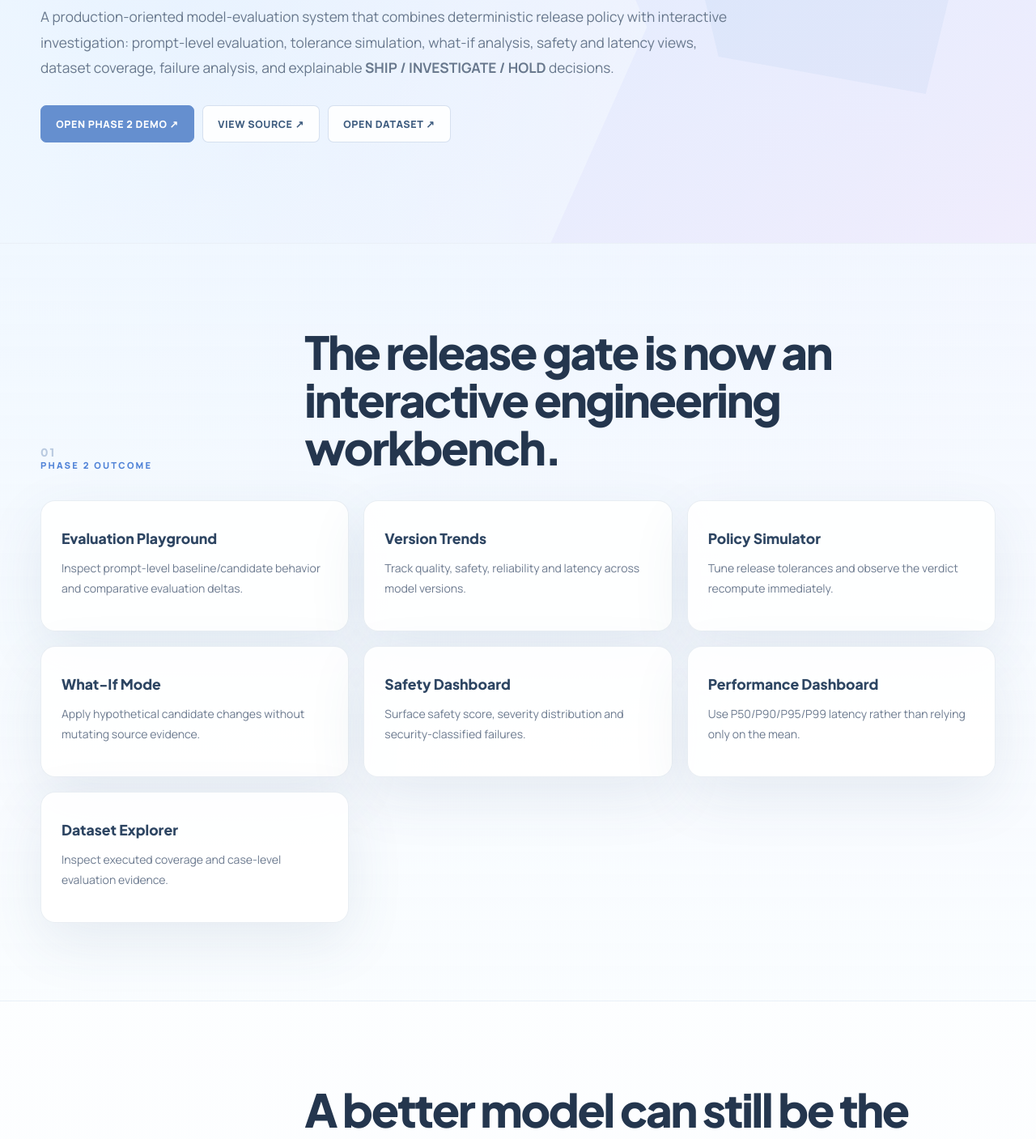
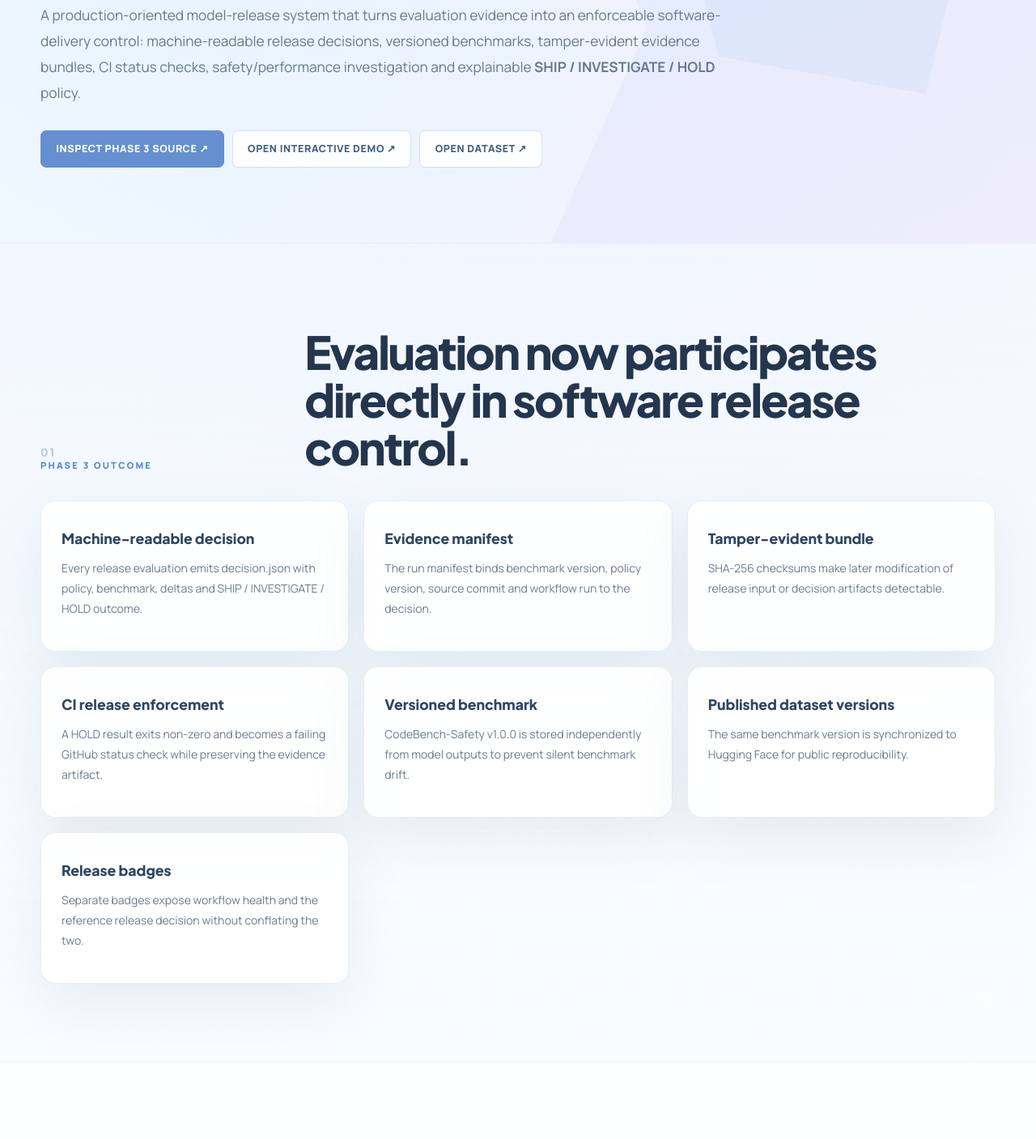
Before and after one commit to h00w/h00w.github.io, a Next.js app: page /model-quality-release-gate in a window 1280 px wide. Shown: the part 460-1867 px from the top of the page at 81% size. Built offline with nearby package versions, Linux system fonts and the light colour scheme.

Commit message:
portfolio: upgrade release control case study to Phase 3

```diff
--- a/app/model-quality-release-gate/page.tsx
+++ b/app/model-quality-release-gate/page.tsx
@@ -3,43 +3,43 @@ import Link from "next/link";
 
 export const metadata: Metadata = {
   title: "AI Model Release Control Center | Hendar Mawan, PhD",
-  description: "Interactive AI model release engineering: evaluation playground, baseline/candidate comparison, policy simulation, what-if analysis, safety/performance dashboards, dataset exploration and explainable SHIP / INVESTIGATE / HOLD decisions.",
+  description: "Enforceable AI model release engineering with machine-readable decisions, CI gating, tamper-evident evidence, versioned benchmarks, safety/performance analysis and explainable SHIP / INVESTIGATE / HOLD policy.",
 };
 
 const links = [
-  ["GitHub Source", "https://github.com/h00w/model-quality-release-gate", "Source of truth for release policy, React control center, tests, CI and publication automation."],
-  ["Hugging Face Space", "https://huggingface.co/spaces/h0000w/model-quality-release-gate", "Canonical interactive Phase 2 demo: dashboard, playground, release simulator, safety and performance views."],
-  ["Evaluation Dataset", "https://huggingface.co/datasets/h0000w/model-quality-release-gate", "Public evaluation evidence and normalized result schema."],
-  ["Hugging Face Model Card", "https://huggingface.co/h0000w/model-quality-release-gate", "Methodology, release policy and artifact index."],
+  ["GitHub Source", "https://github.com/h00w/model-quality-release-gate", "Source of truth for release policy, evidence generator, CI enforcement, tests and publication automation."],
+  ["Hugging Face Space", "https://huggingface.co/spaces/h0000w/model-quality-release-gate", "Interactive evaluation workbench: dashboard, playground, simulator, safety and performance views."],
+  ["Versioned Dataset", "https://huggingface.co/datasets/h0000w/model-quality-release-gate", "Published CodeBench-Safety benchmark versions and evaluation evidence."],
+  ["Methodology Card", "https://huggingface.co/h0000w/model-quality-release-gate", "Release policy, methodology and artifact index."],
 ];
 
-const phase2 = [
-  ["Evaluation Playground", "Inspect prompt-level baseline/candidate behavior and comparative evaluation deltas."],
-  ["Version Trends", "Track quality, safety, reliability and latency across model versions."],
-  ["Policy Simulator", "Tune release tolerances and observe the verdict recompute immediately."],
-  ["What-If Mode", "Apply hypothetical candidate changes without mutating source evidence."],
-  ["Safety Dashboard", "Surface safety score, severity distribution and security-classified failures."],
-  ["Performance Dashboard", "Use P50/P90/P95/P99 latency rather than relying only on the mean."],
-  ["Dataset Explorer", "Inspect executed coverage and case-level evaluation evidence."],
+const phase3 = [
+  ["Machine-readable decision", "Every release evaluation emits decision.json with policy, benchmark, deltas and SHIP / INVESTIGATE / HOLD outcome."],
+  ["Evidence manifest", "The run manifest binds benchmark version, policy version, source commit and workflow run to the decision."],
+  ["Tamper-evident bundle", "SHA-256 checksums make later modification of release input or decision artifacts detectable."],
+  ["CI release enforcement", "A HOLD result exits non-zero and becomes a failing GitHub status check while preserving the evidence artifact."],
+  ["Versioned benchmark", "CodeBench-Safety v1.0.0 is stored independently from model outputs to prevent silent benchmark drift."],
+  ["Published dataset versions", "The same benchmark version is synchronized to Hugging Face for public reproducibility."],
+  ["Release badges", "Separate badges expose workflow health and the reference release decision without conflating the two."],
 ];
 
 export default function ModelQualityReleaseGatePage(){
  return <>
   <header className="nav"><div className="shell nav-inner"><Link href="/" className="brand">HENDAR<span>.</span></Link><nav className="nav-links"><Link href="/">Portfolio</Link><Link href="/agentic-ai/">Agentic AI Academy</Link><a href="https://github.com/h00w/model-quality-release-gate" target="_blank" rel="noreferrer">GitHub ↗</a></nav></div></header>
   <main>
-   <section className="hero" style={{paddingTop:140,paddingBottom:70}}><div className="shell"><div style={{maxWidth:980}}><div className="hero-eyebrow">PHASE 2 COMPLETE · AI EVALUATION · RELEASE ENGINEERING</div><h1 className="display" style={{fontSize:"clamp(3rem,7vw,6.5rem)",lineHeight:.92}}>AI Model Release Control Center</h1><div className="hero-role" style={{marginTop:22}}>Evaluate → Compare → Investigate → Simulate → Gate → Ship</div><p className="muted" style={{maxWidth:860,fontSize:"1.08rem",lineHeight:1.85,marginTop:22}}>A production-oriented model-evaluation system that combines deterministic release policy with interactive investigation: prompt-level evaluation, tolerance simulation, what-if analysis, safety and latency views, dataset coverage, failure analysis, and explainable <strong>SHIP / INVESTIGATE / HOLD</strong> decisions.</p><div className="hero-actions" style={{marginTop:30}}><a className="btn btn-primary" href="https://huggingface.co/spaces/h0000w/model-quality-release-gate" target="_blank" rel="noreferrer">Open Phase 2 Demo ↗</a><a className="btn btn-ghost" href="https://github.com/h00w/model-quality-release-gate" target="_blank" rel="noreferrer">View Source ↗</a><a className="btn btn-ghost" href="https://huggingface.co/datasets/h0000w/model-quality-release-gate" target="_blank" rel="noreferrer">Open Dataset ↗</a></div></div></div></section>
+   <section className="hero" style={{paddingTop:140,paddingBottom:70}}><div className="shell"><div style={{maxWidth:980}}><div className="hero-eyebrow">PHASE 3 COMPLETE · AI EVALUATION · RELEASE ENGINEERING · CI GOVERNANCE</div><h1 className="display" style={{fontSize:"clamp(3rem,7vw,6.5rem)",lineHeight:.92}}>AI Model Release Control Center</h1><div className="hero-role" style={{marginTop:22}}>Evaluate → Compare → Investigate → Simulate → Gate → Enforce → Ship</div><p className="muted" style={{maxWidth:880,fontSize:"1.08rem",lineHeight:1.85,marginTop:22}}>A production-oriented model-release system that turns evaluation evidence into an enforceable software-delivery control: machine-readable release decisions, versioned benchmarks, tamper-evident evidence bundles, CI status checks, safety/performance investigation and explainable <strong>SHIP / INVESTIGATE / HOLD</strong> policy.</p><div className="hero-actions" style={{marginTop:30}}><a className="btn btn-primary" href="https://github.com/h00w/model-quality-release-gate" target="_blank" rel="noreferrer">Inspect Phase 3 Source ↗</a><a className="btn btn-ghost" href="https://huggingface.co/spaces/h0000w/model-quality-release-gate" target="_blank" rel="noreferrer">Open Interactive Demo ↗</a><a className="btn btn-ghost" href="https://huggingface.co/datasets/h0000w/model-quality-release-gate" target="_blank" rel="noreferrer">Open Dataset ↗</a></div></div></div></section>
 
-   <section className="section section-soft"><div className="shell"><div className="section-heading"><div><div className="section-index">01</div><div className="kicker">Phase 2 outcome</div></div><h2 className="section-title">The release gate is now an interactive engineering workbench.</h2></div><div className="card-grid">{phase2.map(([t,c])=><article className="glass card" key={t}><h3>{t}</h3><p className="muted" style={{lineHeight:1.78,fontSize:14}}>{c}</p></article>)}</div></div></section>
+   <section className="section section-soft"><div className="shell"><div className="section-heading"><div><div className="section-index">01</div><div className="kicker">Phase 3 outcome</div></div><h2 className="section-title">Evaluation now participates directly in software release control.</h2></div><div className="card-grid">{phase3.map(([t,c])=><article className="glass card" key={t}><h3>{t}</h3><p className="muted" style={{lineHeight:1.78,fontSize:14}}>{c}</p></article>)}</div></div></section>
 
-   <section className="section"><div className="shell"><div className="section-heading"><div><div className="section-index">02</div><div className="kicker">Release semantics</div></div><h2 className="section-title">A better model can still be the wrong release.</h2></div><div className="card-grid">{[["SHIP","All critical constraints pass and quality is stable or improved."],["INVESTIGATE","A non-critical regression or adverse trade-off requires engineering review."],["HOLD","A critical safety issue or material reliability/correctness regression blocks promotion."]].map(([t,c])=><article className="glass card" key={t}><div className="kicker">{t}</div><h3>{t}</h3><p className="muted" style={{lineHeight:1.78,fontSize:14}}>{c}</p></article>)}</div></div></section>
+   <section className="section"><div className="shell"><div className="section-heading"><div><div className="section-index">02</div><div className="kicker">Enforcement semantics</div></div><h2 className="section-title">A HOLD decision is no longer advisory.</h2></div><div className="card-grid">{[["SHIP","All critical constraints pass. CI succeeds and the candidate is eligible for promotion."],["INVESTIGATE","The gate preserves a successful status but explicitly requires engineering review by process."],["HOLD","The release-gate workflow exits non-zero. When configured as a required status check, GitHub blocks merge/promotion."]].map(([t,c])=><article className="glass card" key={t}><div className="kicker">{t}</div><h3>{t}</h3><p className="muted" style={{lineHeight:1.78,fontSize:14}}>{c}</p></article>)}</div></div></section>
 
-   <section className="section section-soft"><div className="shell"><div className="section-heading"><div><div className="section-index">03</div><div className="kicker">Architecture</div></div><h2 className="section-title">Evidence, policy and simulation remain separate concerns.</h2></div><div className="glass card" style={{padding:30}}><pre style={{whiteSpace:"pre-wrap",lineHeight:1.8}}>Baseline evaluation     Candidate evaluation{"\n"}        │                     │{"\n"}        └──────────┬──────────┘{"\n"}                   ↓{"\n"}           Metric Aggregation{"\n"}                   ↓{"\n"}          Regression Detection{"\n"}                   ↓{"\n"}            Failure Analysis{"\n"}                   ↓{"\n"}        Policy + What-If Simulation{"\n"}                   ↓{"\n"}        SHIP / INVESTIGATE / HOLD{"\n"}                   ↓{"\n"} Playground · Safety · Performance{"\n"} Dataset Explorer · Evidence Export</pre></div></div></section>
+   <section className="section section-soft"><div className="shell"><div className="section-heading"><div><div className="section-index">03</div><div className="kicker">Evidence architecture</div></div><h2 className="section-title">The decision is reproducible from versioned inputs.</h2></div><div className="glass card" style={{padding:30}}><pre style={{whiteSpace:"pre-wrap",lineHeight:1.8}}>Versioned benchmark + Candidate evidence{"\n"}                 ↓{"\n"}         Machine-readable gate{"\n"}                 ↓{"\n"} decision.json · manifest.json{"\n"} checksums.sha256 · summary.md{"\n"}                 ↓{"\n"}       Upload evidence artifact{"\n"}                 ↓{"\n"}       Enforce release policy{"\n"}          ↙       ↓       ↘{"\n"}       SHIP   INVESTIGATE   HOLD{"\n"}        pass      review      fail</pre></div></div></section>
 
-   <section className="section"><div className="shell"><div className="section-heading"><div><div className="section-index">04</div><div className="kicker">Scenario matrix</div></div><h2 className="section-title">Six reproducible cases make policy behavior easy to demonstrate.</h2></div><div className="card-grid">{[["Candidate improves overall","SHIP"],["Latency regression","INVESTIGATE"],["Safety regression","HOLD"],["Code quality regression","HOLD"],["Mixed trade-offs","INVESTIGATE"],["Catastrophic failure","HOLD"]].map(([scenario,decision])=><article className="glass card" key={scenario}><div className="kicker">{decision}</div><h3>{scenario}</h3><p className="muted" style={{fontSize:14,lineHeight:1.75}}>Switch the scenario, inspect its evidence, change the release policy, then use What-If Mode to see how the decision changes.</p></article>)}</div></div></section>
+   <section className="section"><div className="shell"><div className="section-heading"><div><div className="section-index">04</div><div className="kicker">Version control for evaluation</div></div><h2 className="section-title">Benchmark evolution cannot silently rewrite release history.</h2></div><div className="card-grid">{[["CodeBench-Safety v1.0.0","The benchmark has its own manifest, semantic version and case set."],["Policy v1.0.0","Release evidence records which policy interpretation produced the decision."],["Commit-bound evidence","The workflow records the Git source SHA and Actions run ID."],["Checksummed artifacts","The input and decision hashes provide tamper evidence for later audit."],["Published dataset version","The benchmark version is mirrored to Hugging Face for external inspection."],["Future-safe evolution","Changes create a new benchmark version rather than mutating historical definitions."]].map(([t,c])=><article className="glass card" key={t}><h3>{t}</h3><p className="muted" style={{fontSize:14,lineHeight:1.75}}>{c}</p></article>)}</div></div></section>
 
-   <section className="section section-soft"><div className="shell"><div className="section-heading"><div><div className="section-index">05</div><div className="kicker">Public evidence chain</div></div><h2 className="section-title">Code, methodology, evaluation evidence and live execution are independently inspectable.</h2></div><div className="card-grid">{links.map(([title,href,copy])=><article className="glass card" key={title}><h3>{title}</h3><p className="muted" style={{lineHeight:1.78,fontSize:14}}>{copy}</p><a className="btn btn-ghost" href={href} target="_blank" rel="noreferrer">Open ↗</a></article>)}</div></div></section>
+   <section className="section section-soft"><div className="shell"><div className="section-heading"><div><div className="section-index">05</div><div className="kicker">Public evidence chain</div></div><h2 className="section-title">The recruiter proof is code → policy → CI → evidence → live evaluation.</h2></div><div className="card-grid">{links.map(([title,href,copy])=><article className="glass card" key={title}><h3>{title}</h3><p className="muted" style={{lineHeight:1.78,fontSize:14}}>{copy}</p><a className="btn btn-ghost" href={href} target="_blank" rel="noreferrer">Open ↗</a></article>)}</div></div></section>
 
-   <section className="section"><div className="shell"><div className="callout"><div className="kicker">Connection to Agentic AI Academy</div><h2 className="section-title" style={{marginTop:10}}>Evaluation becomes meaningful when it controls release.</h2><p className="muted" style={{maxWidth:850,lineHeight:1.85}}>The release control center extends the Academy’s evaluation, security and production-engineering work with an explicit production boundary: measurable regressions, configurable tolerances, failure inspection, safety/performance evidence and an accountable promotion decision.</p><div className="hero-actions"><Link className="btn btn-primary" href="/agentic-ai/">Open Agentic AI Academy</Link><a className="btn btn-ghost" href="https://huggingface.co/spaces/h0000w/model-quality-release-gate" target="_blank" rel="noreferrer">Run Release Gate ↗</a></div></div></div></section>
+   <section className="section"><div className="shell"><div className="callout"><div className="kicker">Connection to Agentic AI Academy</div><h2 className="section-title" style={{marginTop:10}}>Production AI requires a release boundary, not only evaluation scores.</h2><p className="muted" style={{maxWidth:860,lineHeight:1.85}}>This project extends the Academy’s evaluation, security and production-engineering stack by converting evidence into a CI-enforced release decision with benchmark provenance and auditable artifacts. It demonstrates the transition from model testing to lifecycle governance.</p><div className="hero-actions"><Link className="btn btn-primary" href="/agentic-ai/">Open Agentic AI Academy</Link><a className="btn btn-ghost" href="https://github.com/h00w/model-quality-release-gate/actions/workflows/release-gate.yml" target="_blank" rel="noreferrer">Inspect Release Gate CI ↗</a></div></div></div></section>
   </main>
  </>;
 }
```
